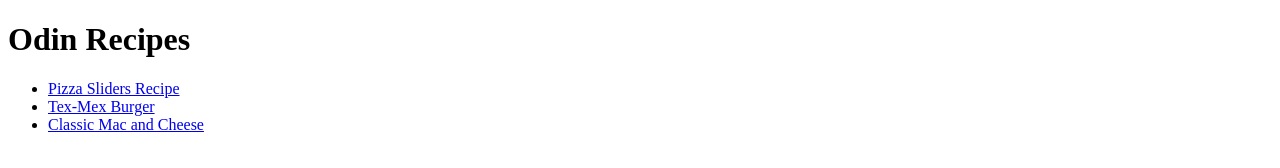
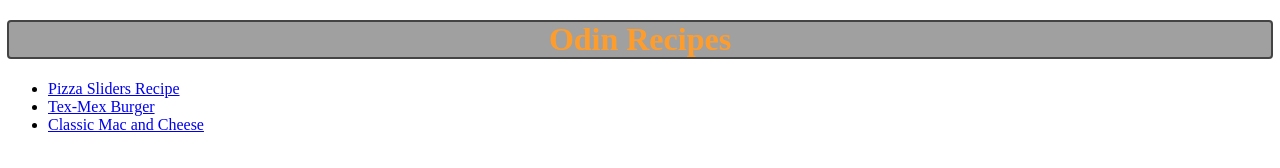
Before and after one commit to sticksalt-ux/odin-recipes, a plain HTML site: page index.html in a window 1280 px wide. Drawn offline with Linux system fonts and the light colour scheme.

Commit message:
add css to header

```diff
--- a/index.html
+++ b/index.html
@@ -1,6 +1,7 @@
 <!DOCTYPE html>
 <html lang="en">
 <head>
+    <link rel="stylesheet" href="styles.css">
     <meta charset="UTF-8">
     <title>Recipes</title>
 </head>
--- /dev/null
+++ b/styles.css
@@ -0,0 +1,12 @@
+h1 {
+    background: rgb(160, 160, 160);
+    color: rgb(255, 157, 44);
+    text-align: center;
+    outline-style: auto;
+    outline-color: rgb(68, 68, 68);
+}
+
+.para {
+    font-size: 30px;
+    font-family: serif;
+}
```
